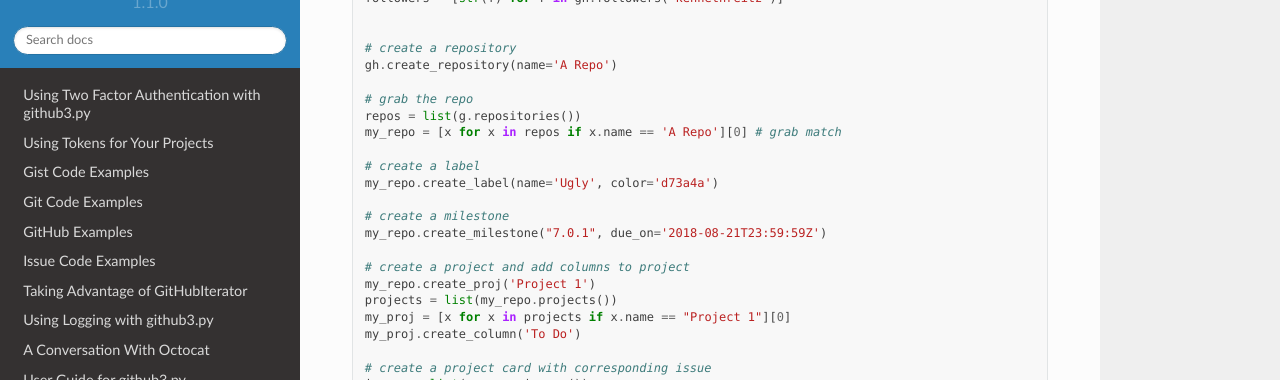
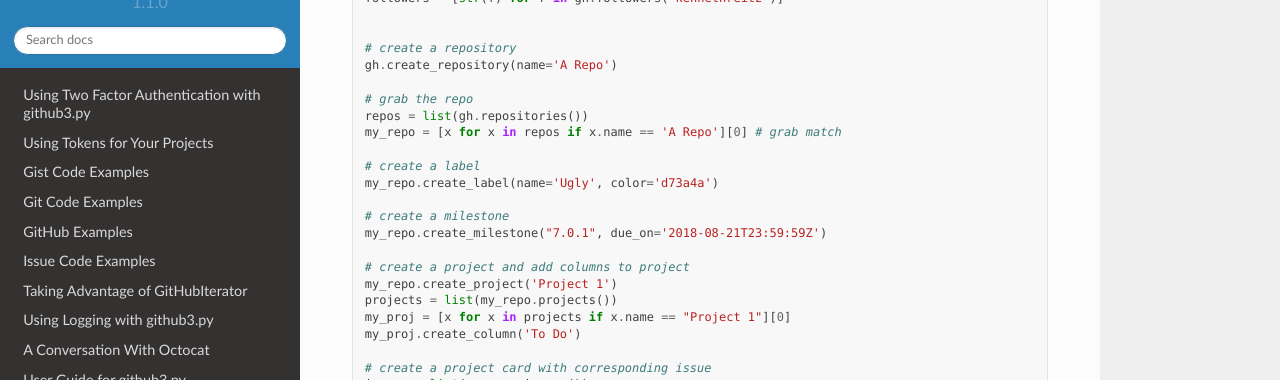
Before and after one commit to sigmavirus24/github3.py, a Sphinx documentation site: the page built from docs/source/index.rst, in a window 1280 px wide and 900 px high, scrolled down 579 px. Shown: the part 151-531 px from the top of the window. Built offline with Sphinx 7.4.7 and the Read the Docs theme 2.0.0, drawn with Linux system fonts in a browser that asks for light colours.

Commit message:
Fixed create_project

```diff
--- a/docs/source/index.rst
+++ b/docs/source/index.rst
@@ -42,7 +42,7 @@ user:
     gh.create_repository(name='A Repo')
 
     # grab the repo
-    repos = list(g.repositories())
+    repos = list(gh.repositories())
     my_repo = [x for x in repos if x.name == 'A Repo'][0] # grab match
 
     # create a label
@@ -52,7 +52,7 @@ user:
     my_repo.create_milestone("7.0.1", due_on='2018-08-21T23:59:59Z')
 
     # create a project and add columns to project
-    my_repo.create_proj('Project 1')
+    my_repo.create_project('Project 1')
     projects = list(my_repo.projects())
     my_proj = [x for x in projects if x.name == "Project 1"][0]
     my_proj.create_column('To Do')
```
